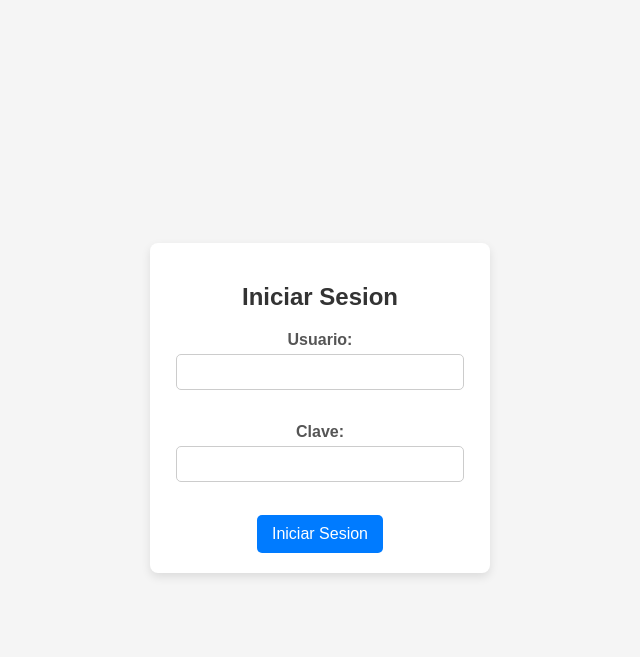
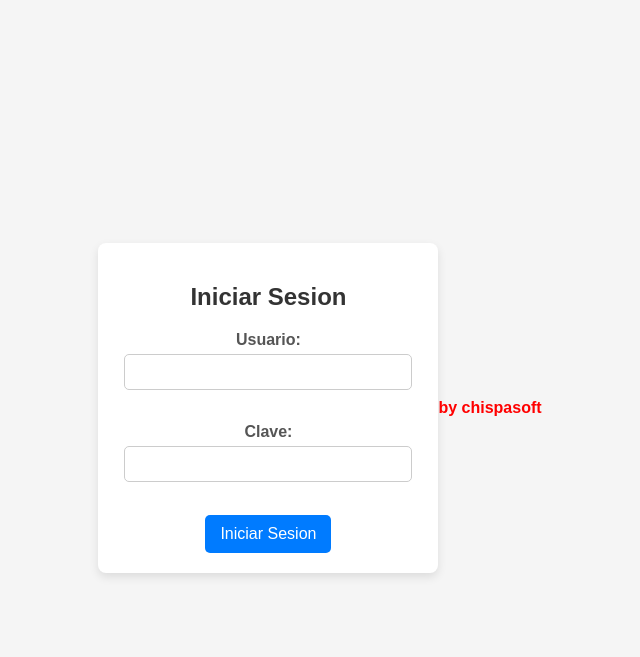
Before and after one commit to iamvalegl/ProyectoVentas, a Flask app: page / in a window 1280 px wide. Shown: the top 657 px of the page, without its empty margins (320-960 px from the left). Run offline with Flask 3, Linux system fonts and the light colour scheme.

Commit message:
creditos

```diff
--- a/templates/login.html
+++ b/templates/login.html
@@ -18,5 +18,6 @@
         <p style="color:red;">{{mensaje}}</p>
         {% endif %}
     </form>
+    <p>by chispasoft</p>
 </body>
 </html>
```
